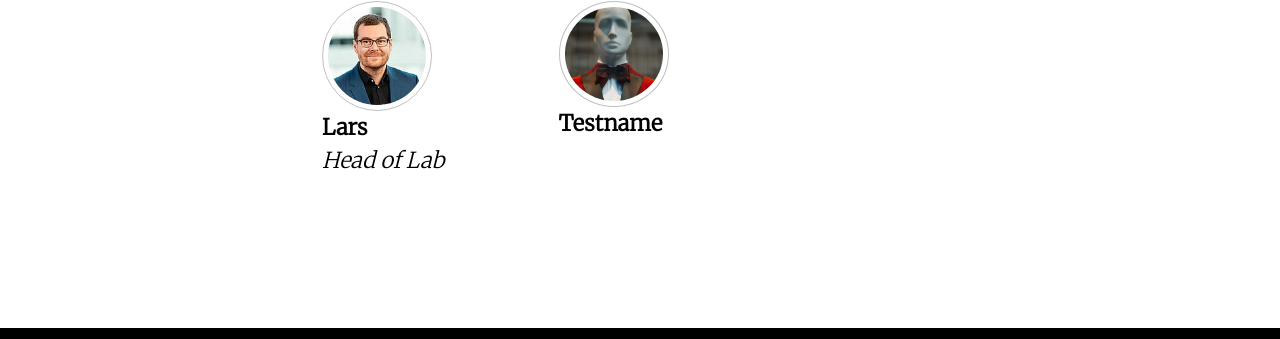
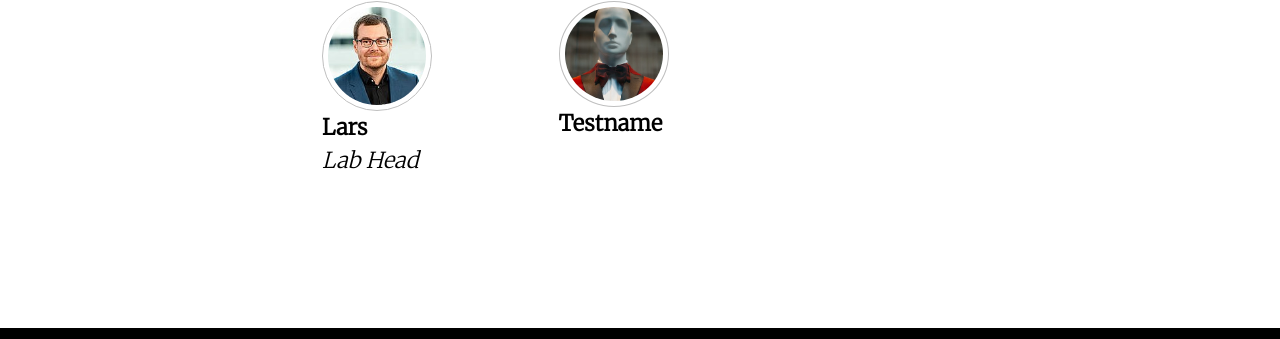
Before and after one commit to zidatalab/zidatalab.github.io, a Jekyll site: the page built from _pages/Team.md, in a window 1280 px wide. Shown: the part 461-800 px from the top of the page. Built offline with Jekyll 4.4.1, drawn with Linux system fonts in a browser that asks for light colours; cached includes are drawn as plain includes; nearby versions of some CDN libraries.

```diff
--- a/_data/authors.yml
+++ b/_data/authors.yml
@@ -2,7 +2,7 @@
 Lars:
   name        : "Lars"
   fullname    : "Dr. Lars Eric Kroll"
-  bio         : "Head of Lab"
+  bio         : "Lab Head"
   avatar      : "/assets/images/lars.jpg"
   links:
       - label: "Twitter"
```
